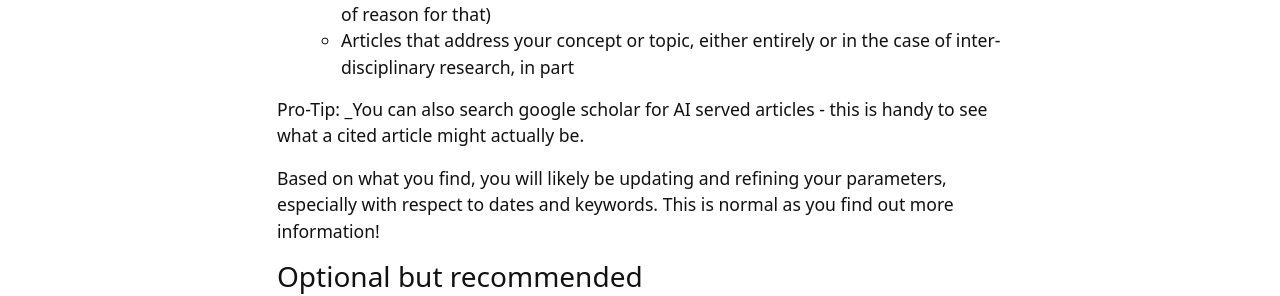
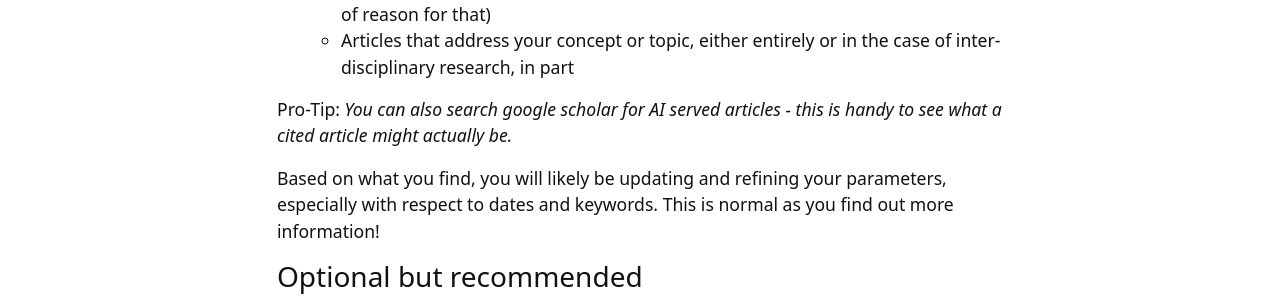
Before and after one commit to marcosvdotcom/Fall25_LibResearch, a Jekyll site: the page built from content/1-concept_to_question.md, in a window 1280 px wide. Shown: the part 1003-1299 px from the top of the page. Built offline with Jekyll 4.4.1, drawn with Linux system fonts in a browser that asks for light colours; part of the change alters nothing that is shown.

```diff
--- a/_includes/template/analytics.html
+++ b/_includes/template/analytics.html
@@ -2,3 +2,12 @@
     Paste Analytics code snippet below the "Analytics" comment in this file
 {% endcomment %}
 <!-- Analytics -->
+<!-- Google tag (gtag.js) -->
+<script async src="https://www.googletagmanager.com/gtag/js?id=G-2YK9GDCPNH"></script>
+<script>
+  window.dataLayer = window.dataLayer || [];
+  function gtag(){dataLayer.push(arguments);}
+  gtag('js', new Date());
+
+  gtag('config', 'G-2YK9GDCPNH');
+</script>
--- a/content/1-concept_to_question.md
+++ b/content/1-concept_to_question.md
@@ -25,7 +25,7 @@ Work through the following questions, using the linked form to share your answer
 	- Articles in the right time frame (be mindful of dates and timeframes, if you’re using sources that are older than 10+ years, there likely needs to be some kind of reason for that)
 	- Articles that address your concept or topic, either entirely or in the case of inter-disciplinary research, in part
 
-Pro-Tip: _You can also search google scholar for AI served articles - this is handy to see what a cited article might actually be.
+Pro-Tip: _You can also search google scholar for AI served articles - this is handy to see what a cited article might actually be._
 
 Based on what you find, you will likely be updating and refining your parameters, especially with respect to dates and keywords. This is normal as you find out more information!
 
```
